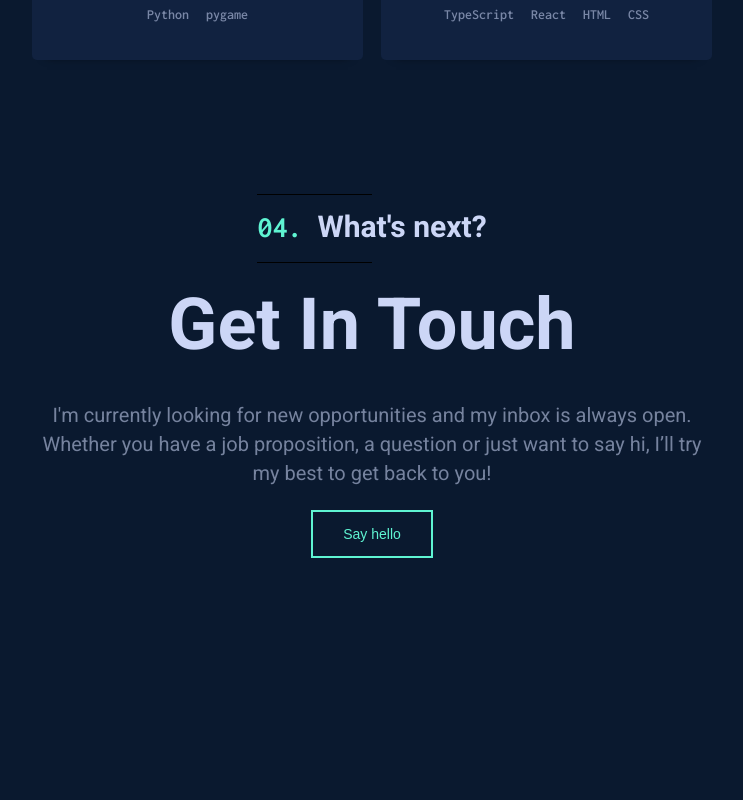
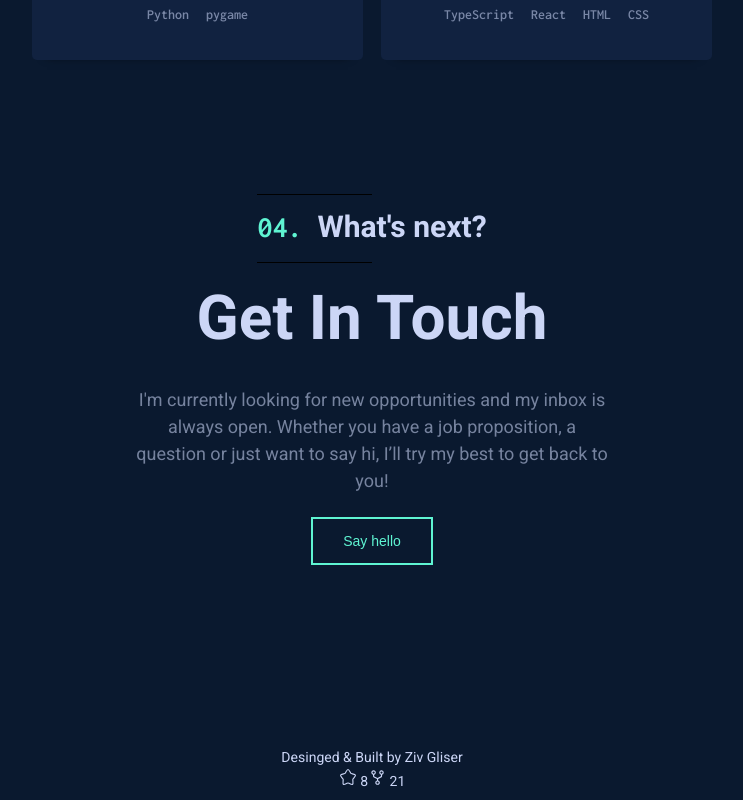
Before and after one commit to Zivgl66/Portfolio, a React (Create React App) app: page / in a window 1280 px wide. Shown: the part 5310-6110 px from the top of the page, without its empty margins (268-1011 px from the left). Before the commit the page ends 5890 px from the top, so only its background shows below. Built offline with nearby package versions, Linux system fonts and the light colour scheme.

Commit message:
added contact footer

```diff
--- a/src/components/Contact/Contact.jsx
+++ b/src/components/Contact/Contact.jsx
@@ -1,5 +1,7 @@
 import React from "react";
 import "./Contact.style.css";
+import icon_star from "../../assets/icons/star.svg";
+import icon_repository from "../../assets/icons/repository.svg";
 
 const Contact = () => {
   return (
@@ -21,6 +23,21 @@ const Contact = () => {
         </p>
         <button className="header_btn">Say hello</button>
       </div>
+      <div className="contact_footer">
+        <div className="footer_link">
+          <a href="https://github.com/Zivgl66/Portfolio" target="_blank">
+            <p>Desinged & Built by Ziv Gliser</p>
+            <p>
+              <span>
+                <img src={icon_star} alt="star icon" /> 8
+              </span>
+              <span>
+                <img src={icon_repository} alt="reposirtory icon" /> 21
+              </span>
+            </p>
+          </a>
+        </div>
+      </div>
     </div>
   );
 };
--- a/src/components/Contact/Contact.style.css
+++ b/src/components/Contact/Contact.style.css
@@ -18,11 +18,43 @@
   margin-bottom: var(--big_margin);
 }
 .contact_content p {
+  width: var(--inbetween_size);
+
   color: var(--primary_faded);
-  font-size: var(--large);
+  font-size: var(--medium);
   text-align: center;
   margin-bottom: var(--big_margin);
 }
 .contact_content button {
   margin-bottom: var(--big_margin);
 }
+.contact_footer {
+  display: flex;
+  justify-content: center;
+  align-items: center;
+  margin-top: var(--almost_most);
+  margin-bottom: var(--medium_margin);
+}
+.contact_footer .footer_link a {
+  color: var(--primary_color);
+  text-decoration: none;
+  text-align: center;
+  transition: all 320ms ease-in-out;
+}
+.contact_footer .footer_link a p {
+  font-size: var(--small);
+}
+.contact_footer .footer_link a span img {
+  transition: all 320ms ease-in-out;
+  width: var(--medium);
+  filter: brightness(0) saturate(100%) invert(98%) sepia(18%) saturate(5131%)
+    hue-rotate(178deg) brightness(100%) contrast(93%);
+}
+.contact_footer .footer_link a:hover {
+  color: var(--secondary_color);
+}
+
+.contact_footer .footer_link a:hover span img {
+  filter: brightness(0) saturate(100%) invert(95%) sepia(83%) saturate(1417%)
+    hue-rotate(147deg) brightness(100%) contrast(91%);
+}
--- a/src/index.css
+++ b/src/index.css
@@ -20,10 +20,11 @@
   --large: 20px;
   --xLarge: 24px;
   --huge: 30px;
-  --inbetween: 72px;
+  --inbetween: 62px;
   --header: 82px;
   --humangos: 100px;
   --biggest: 150px;
+  --almost_most: 160px;
   --mostest: 250px;
 
   /* SIZES */
```
Also changed, not shown: src/assets/icons/repository.svg (added), src/assets/icons/star.svg (added).
